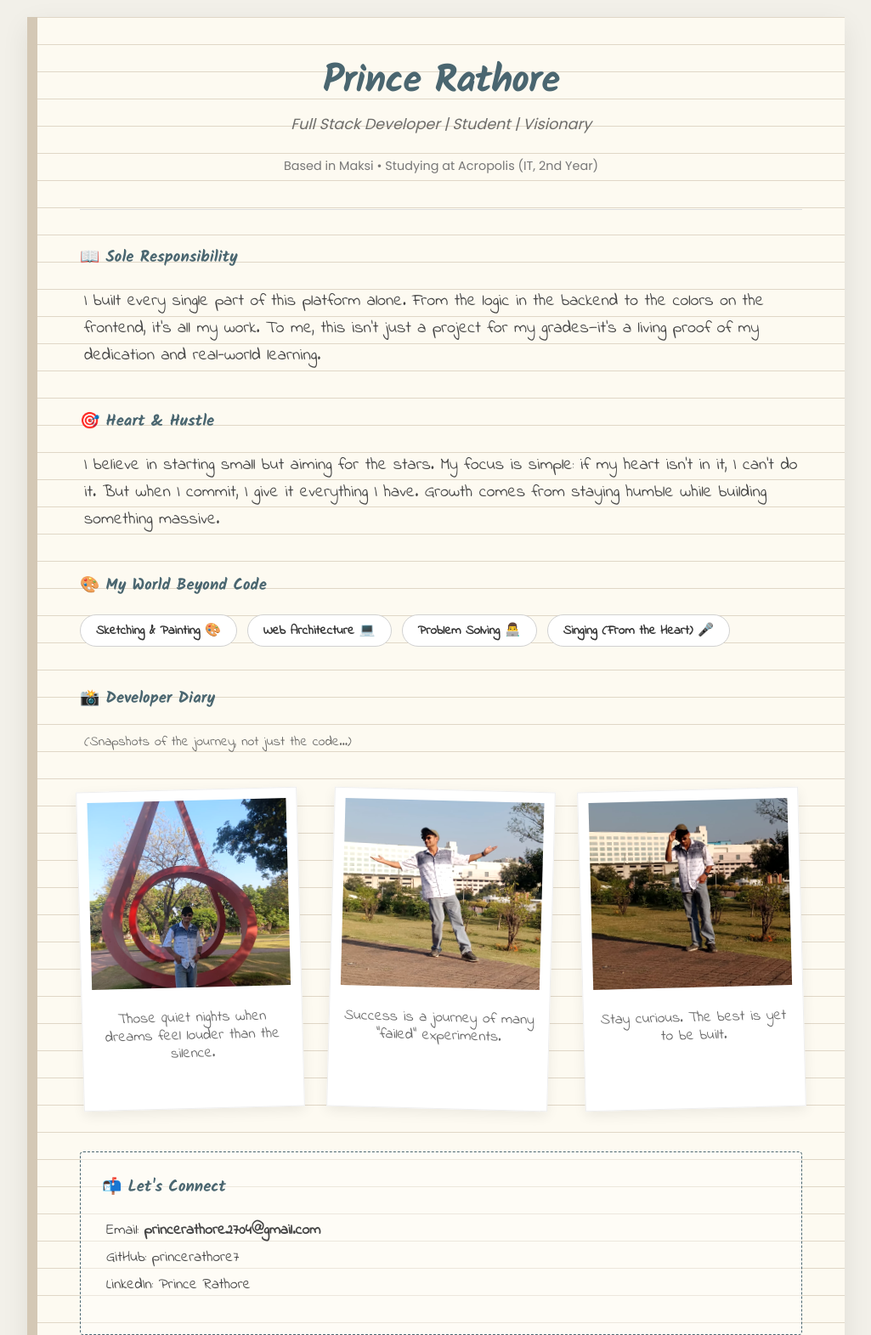
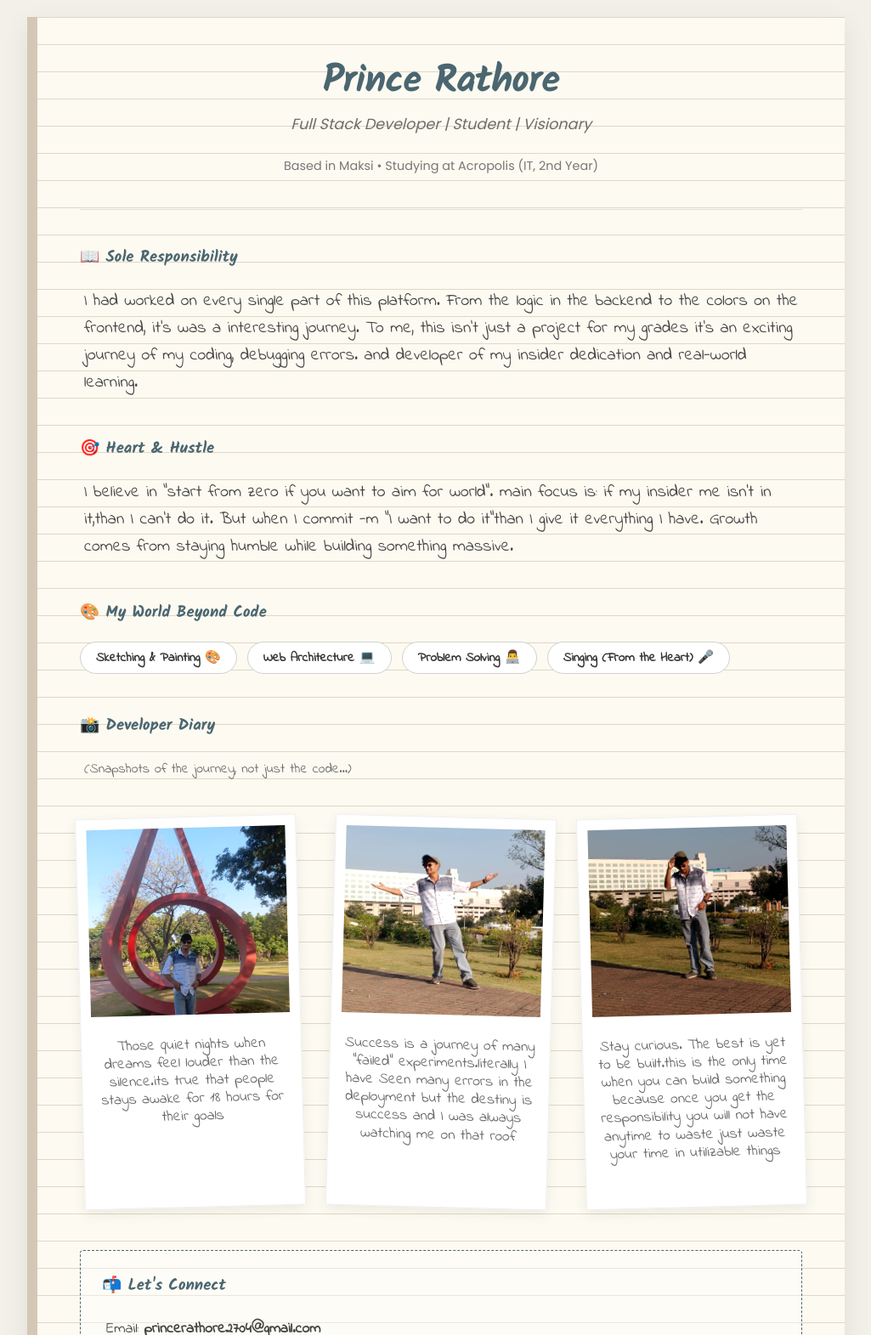
Before and after one commit to princerathore7/college, a website: page frontend/about-dev.html in a window 1280 px wide. Shown: the top 1571 px of the page at 85% size, without its empty margins (127-1152 px from the left). Drawn offline with Linux system fonts and the light colour scheme.

Commit message:
Update about-dev.html updated

```diff
--- a/frontend/about-dev.html
+++ b/frontend/about-dev.html
@@ -185,14 +185,14 @@
         <div class="content-block">
             <h3>📖 Sole Responsibility</h3>
             <p class="diary-entry">
-                I built every single part of this platform alone. From the logic in the backend to the colors on the frontend, it’s all my work. To me, this isn't just a project for my grades—it's a living proof of my dedication and real-world learning.
+                I had worked on every single part of this platform. From the logic in the backend to the colors on the frontend, it’s was a interesting journey. To me, this isn't just a project for my grades it's an exciting journey of my coding, debugging errors. and developer of my insider dedication and real-world learning.
             </p>
         </div>
 
         <div class="content-block">
             <h3>🎯 Heart & Hustle</h3>
             <p class="diary-entry">
-                I believe in starting small but aiming for the stars. My focus is simple: if my heart isn't in it, I can't do it. But when I commit, I give it everything I have. Growth comes from staying humble while building something massive.
+                I believe in "start from zero if you want to aim for world". main focus is: if my insider me isn't in it,than I can't do it. But when I commit -m "I want to do it"than  I give it everything I have. Growth comes from staying humble while building something massive.
             </p>
         </div>
 
@@ -213,15 +213,15 @@
             <div class="photo-grid">
                 <div class="polaroid">
                     <img src="photo1.jpg" alt="Late night session">
-                    <p class="caption">Those quiet nights when dreams feel louder than the silence.</p>
+                    <p class="caption">Those quiet nights when dreams feel louder than the silence.its true that people stays awake for 18 hours for their goals</p>
                 </div>
                 <div class="polaroid">
                     <img src="photo2.jpg" alt="Project Building">
-                    <p class="caption">Success is a journey of many "failed" experiments.</p>
+                    <p class="caption">Success is a journey of many "failed" experiments.literally I have Seen many errors in the deployment but the destiny is success and I was always watching me on that roof</p>
                 </div>
                 <div class="polaroid">
                     <img src="photo3.jpg" alt="Focus">
-                    <p class="caption">Stay curious. The best is yet to be built.</p>
+                    <p class="caption">Stay curious. The best is yet to be built.this is the only time when you can build something because once you get the responsibility you will not have anytime to waste just waste your time in utilizable things</p>
                 </div>
             </div>
         </div>
```
